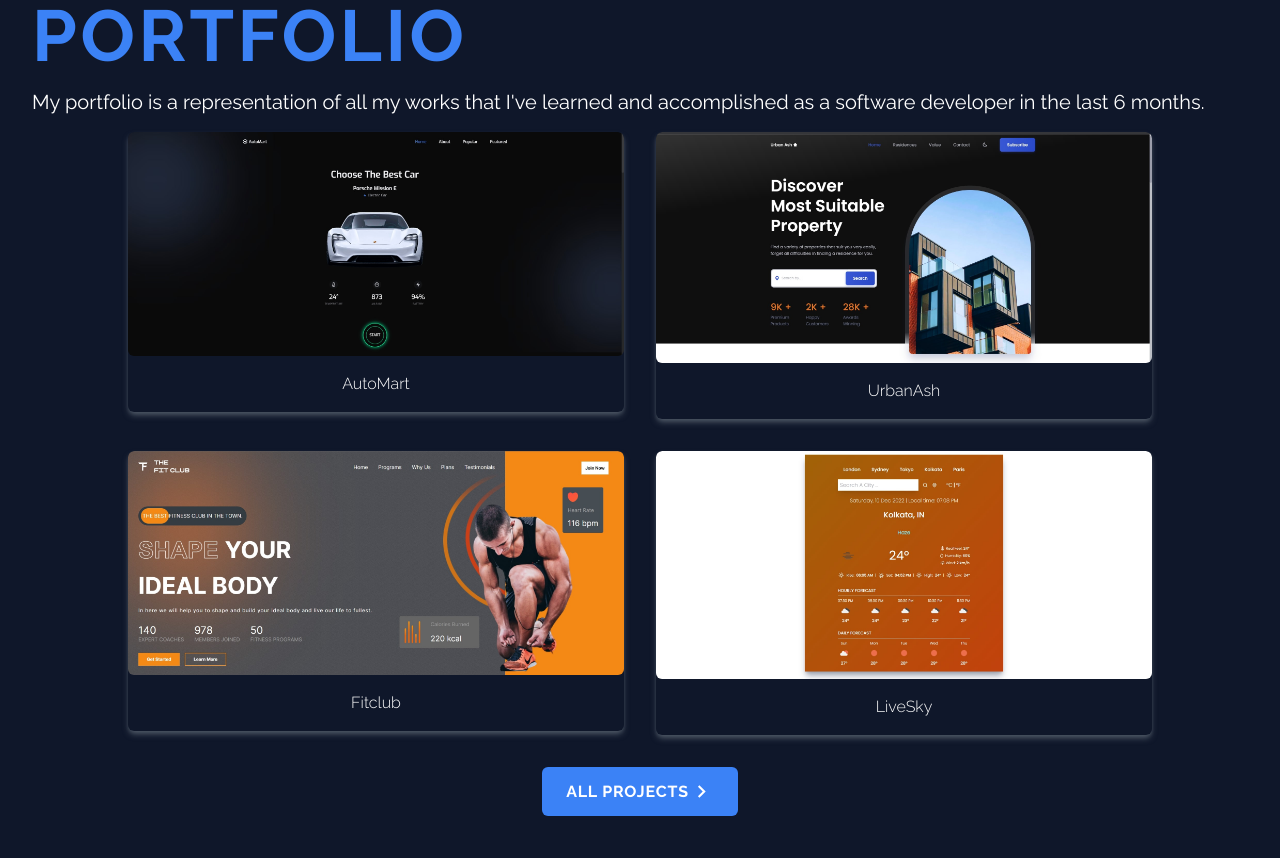
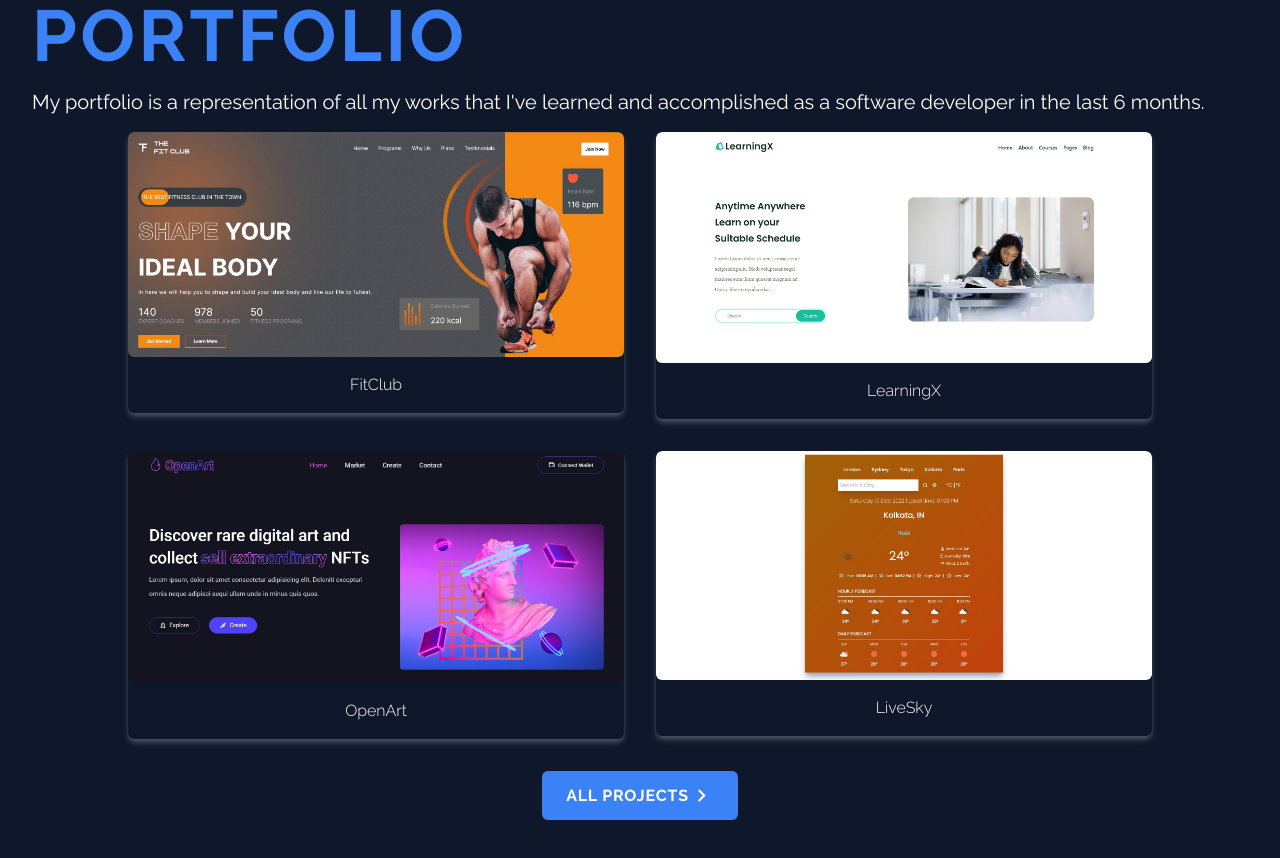
Before and after one commit to mrinnnmoy/nextjs-portfolio, a Next.js app: page / in a window 1280 px wide. Shown: the part 1480-2338 px from the top of the page. Built offline with nearby package versions, Linux system fonts and the light colour scheme.

Commit message:
update portfolio-projects

```diff
--- a/components/Portfolio.jsx
+++ b/components/Portfolio.jsx
@@ -2,9 +2,11 @@ import React from "react";
 
 import { MdExpandMore } from "react-icons/md";
 
-import automart from "../public/assets/portfolio/automart.jpg";
-import urbanash from "../public/assets/portfolio/urbanash.jpg";
+// import automart from "../public/assets/portfolio/automart.jpg";
+// import urbanash from "../public/assets/portfolio/urbanash.jpg";
 import fitclub from "../public/assets/portfolio/fitclub.jpg";
+import learningx from "../public/assets/portfolio/learningx.jpg";
+import openart from "../public/assets/portfolio/openart.jpg";
 import weatherapp from "../public/assets/portfolio/weather-app.jpg";
 import Link from "next/link";
 import Image from "next/image";
@@ -13,21 +15,21 @@ const Portfolio = () => {
     const portfolios = [
         {
             id: 1,
-            title: "AutoMart",
-            imageSrc: automart,
+            title: "FitClub",
+            imageSrc: fitclub,
             url: "https://mrinnnmoy.github.io/AutoMart/",
         },
         {
             id: 2,
-            title: "UrbanAsh",
-            imageSrc: urbanash,
-            url: "https://mrinnnmoy.github.io/urbanAsh-frontend/",
+            title: "LearningX",
+            imageSrc: learningx,
+            url: "https://mrinnnmoy-learningx.netlify.app/",
         },
         {
             id: 3,
-            title: "Fitclub",
-            imageSrc: fitclub,
-            url: "https://getfitclub.netlify.app/",
+            title: "OpenArt",
+            imageSrc: openart,
+            url: "https://mrinnnmoy-openart.netlify.app/",
         },
         {
             id: 4,
```
Also changed, not shown: public/assets/portfolio/learningx.jpg (added), public/assets/portfolio/openart.jpg (added).
